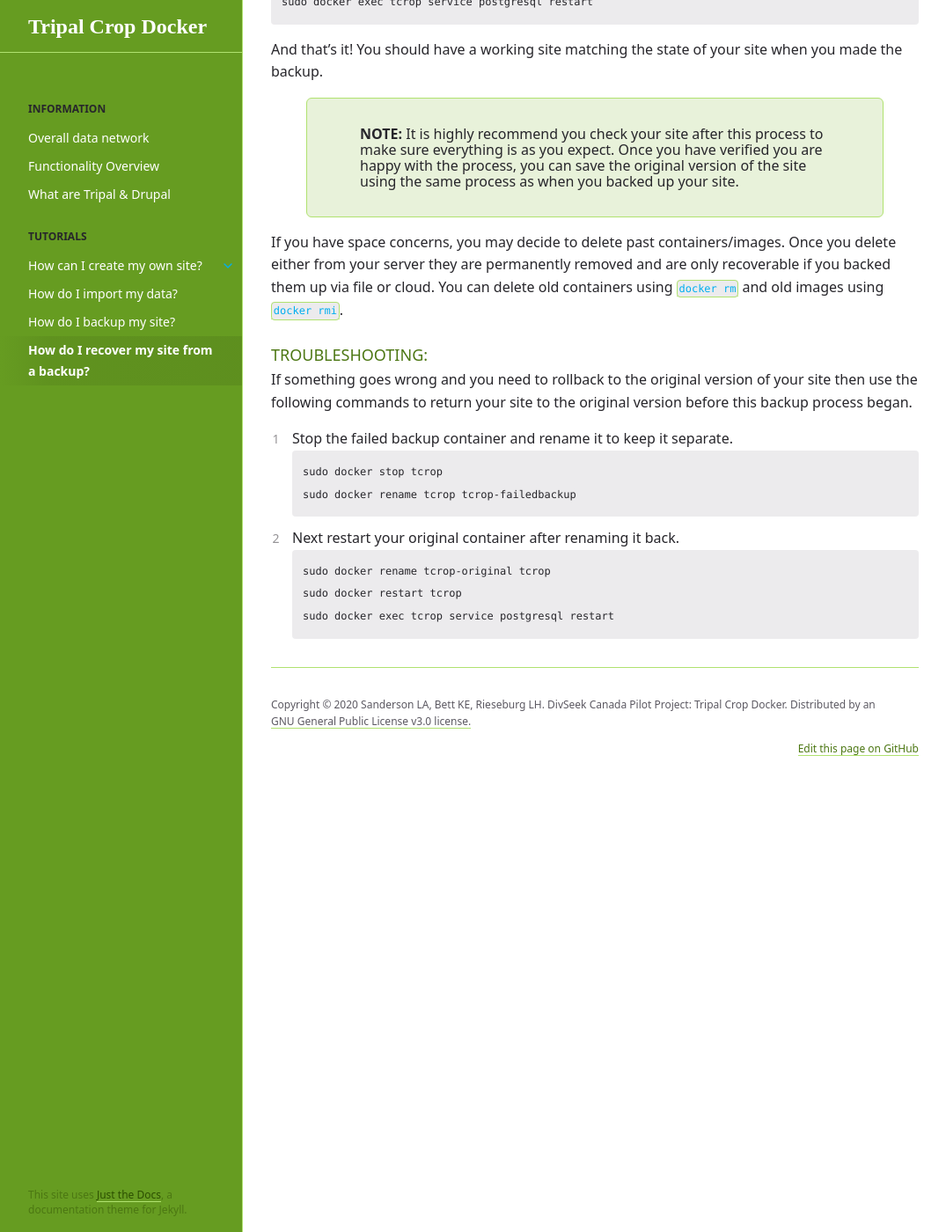
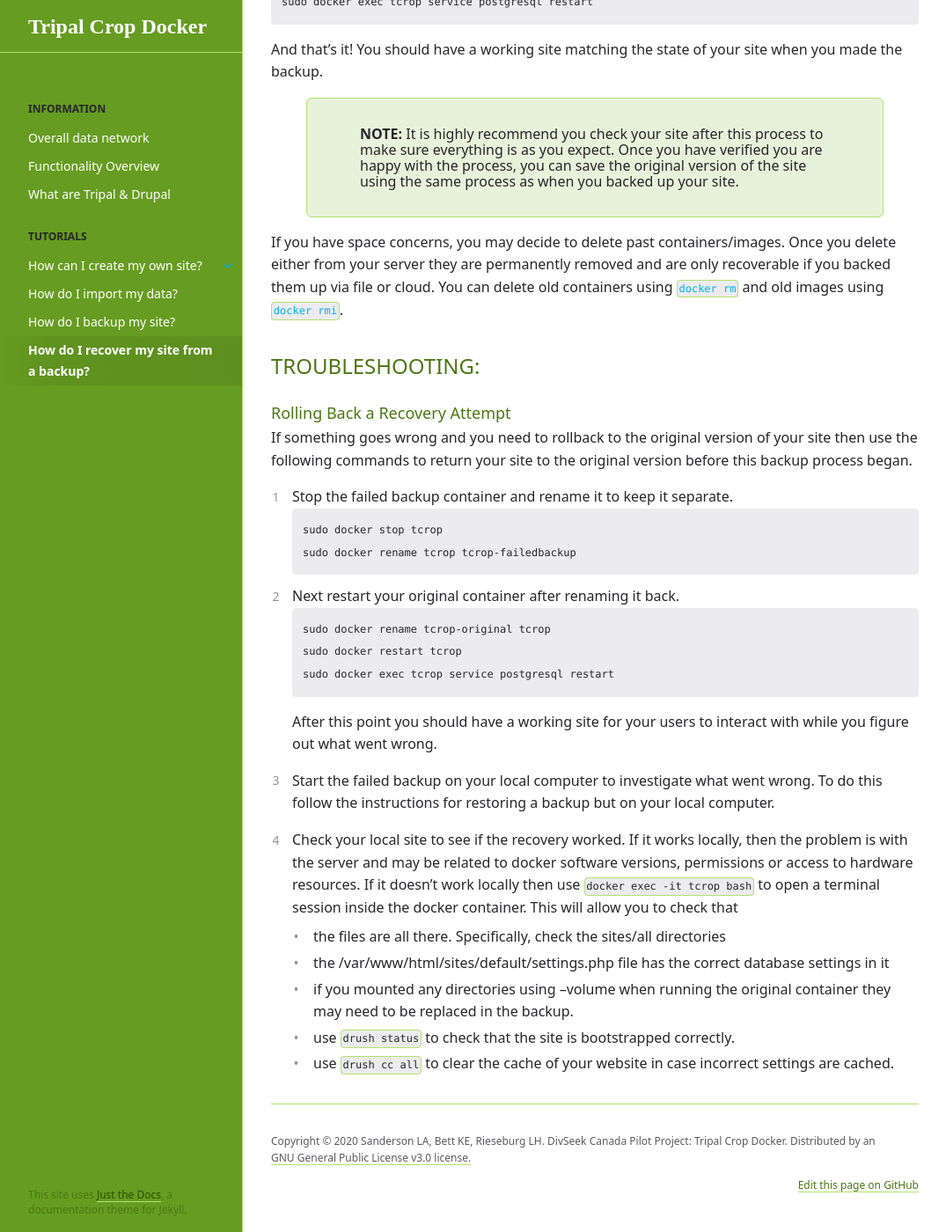
Before and after one commit to DivSeek-Canada/tripal-crop-docker, a Jekyll site: the page built from _tutorials/recover.md, in a window 1280 px wide and 1400 px high, scrolled down 828 px. Shown: the whole window at 88% size, without its empty margins (96-1171 px from the left). Built offline with Jekyll 4.4.1, drawn with Linux system fonts in a browser that asks for light colours.

Commit message:
Add more troubleshooting tips.

````diff
--- a/_tutorials/recover.md
+++ b/_tutorials/recover.md
@@ -39,7 +39,9 @@ And that's it! You should have a working site matching the state of your site wh
 
 If you have space concerns, you may decide to delete past containers/images. Once you delete either from your server they are permanently removed and are only recoverable if you backed them up via file or cloud. You can delete old containers using [`docker rm`](https://docs.docker.com/engine/reference/commandline/rm/) and old images using [`docker rmi`](https://docs.docker.com/engine/reference/commandline/rmi/).
 
-### TROUBLESHOOTING:
+## TROUBLESHOOTING:
+
+### Rolling Back a Recovery Attempt
 
 If something goes wrong and you need to rollback to the original version of your site then use the following commands to return your site to the original version before this backup process began.
 
@@ -55,3 +57,13 @@ sudo docker rename tcrop-original tcrop
 sudo docker restart tcrop
 sudo docker exec tcrop service postgresql restart
 ```
+After this point you should have a working site for your users to interact with while you figure out what went wrong.
+
+3. Start the failed backup on your local computer to investigate what went wrong. To do this follow the  instructions for restoring a backup but on your local computer.
+
+4. Check your local site to see if the recovery worked. If it works locally, then the problem is with the server and may be related to docker software versions, permissions or access to hardware resources. If it doesn't work locally then use `docker exec -it tcrop bash` to open a terminal session inside the docker container. This will allow you to check that
+	- the files are all there. Specifically, check the sites/all directories
+	- the /var/www/html/sites/default/settings.php file has the correct database settings in it
+	- if you mounted any directories using --volume when running the original container they may need to be replaced in the backup.
+	- use `drush status` to check that the site is bootstrapped correctly.
+	- use `drush cc all` to clear the cache of your website in case incorrect settings are cached.
````
